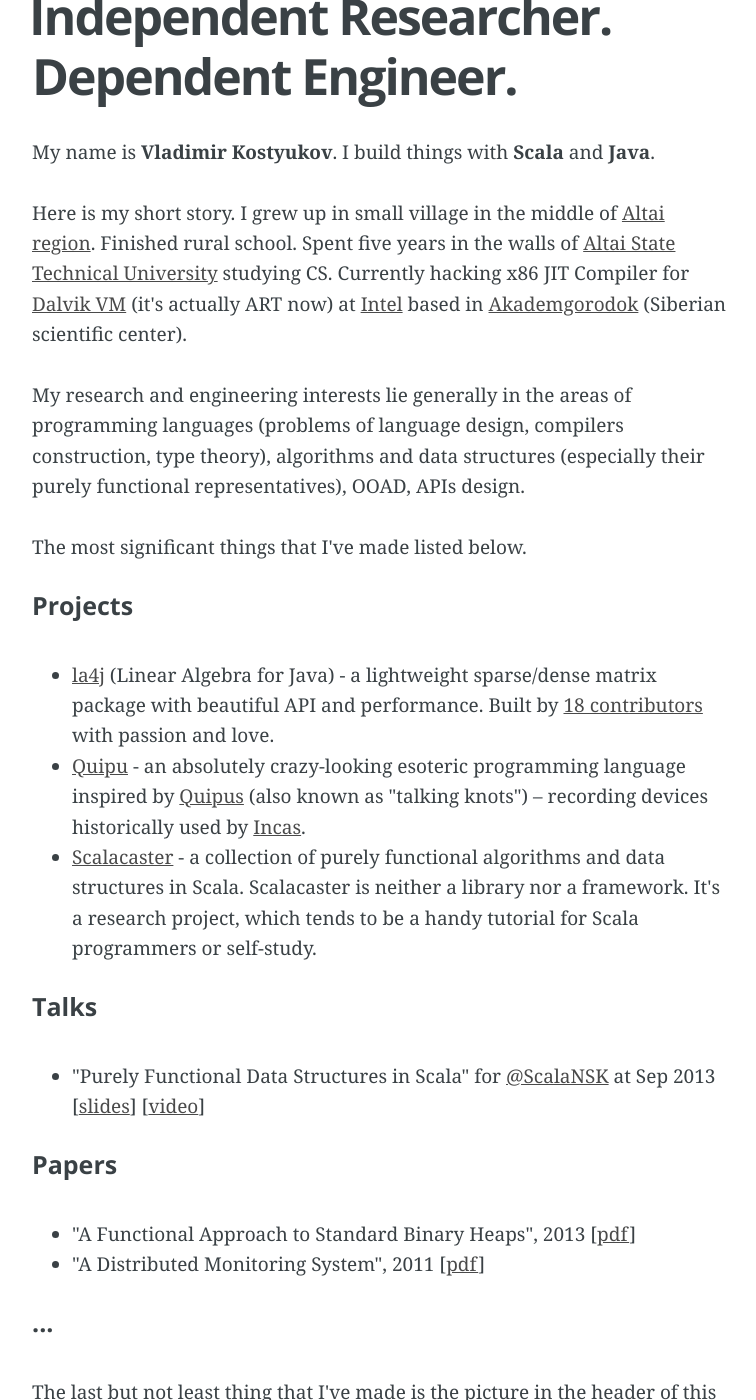
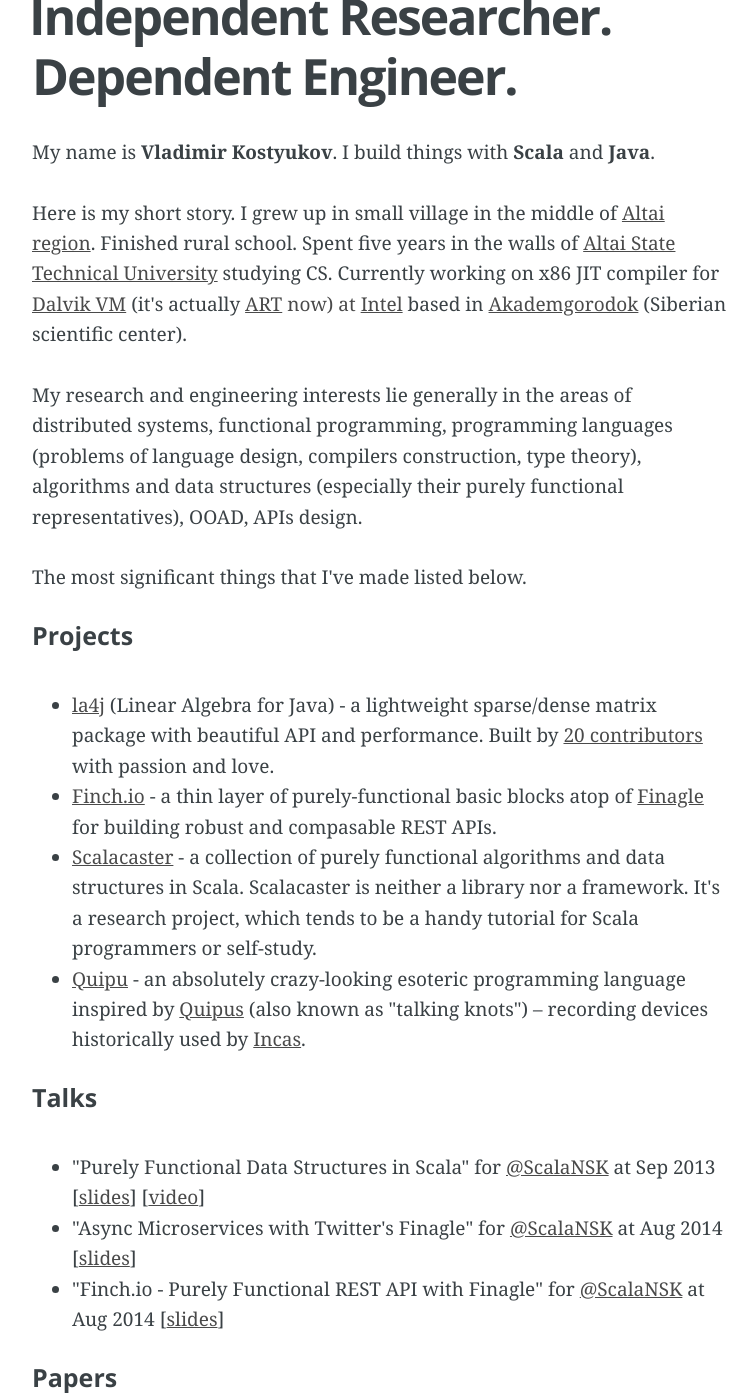
Before and after one commit to vkostyukov/vkostyukov.github.com, a Jekyll site: the page built from about/index.html, in a window 1280 px wide and 1400 px high, scrolled down 284 px. Shown: the whole window, without its empty margins (258-1014 px from the left). Built offline with Jekyll 4.4.1, drawn with Linux system fonts in a browser that asks for light colours; Markdown is read by kramdown in place of the engine named in the settings.

Commit message:
Add talks

```diff
--- a/about/index.html
+++ b/about/index.html
@@ -9,11 +9,11 @@ title: Independent Researcher. Dependent Engineer.
   </p>
   </p>
     Here is my short story. I grew up in small village in the middle of <a href="http://en.wikipedia.org/wiki/Altai_Krai">Altai region</a>. Finished rural school. Spent five years in the walls of <a href="http://altstu.ru">Altai State Technical University</a> studying CS.
-    Currently hacking x86 JIT Compiler for <a href="http://en.wikipedia.org/wiki/Dalvik_(software)">Dalvik VM</a> (it's actually ART now) at <a href="http://intel.com">Intel</a> based in <a href="http://en.wikipedia.org/wiki/Akademgorodok">Akademgorodok</a> (Siberian scientific center).
+    Currently working on x86 JIT compiler for <a href="http://en.wikipedia.org/wiki/Dalvik_(software)">Dalvik VM</a> (it's actually <a href="http://en.wikipedia.org/wiki/Android_Runtime">ART<a/> now) at <a href="http://intel.com">Intel</a> based in <a href="http://en.wikipedia.org/wiki/Akademgorodok">Akademgorodok</a> (Siberian scientific center).
   </p>
 
   <p>
-    My research and engineering interests lie generally in the areas of programming languages (problems of language design, compilers construction, type theory), algorithms and data structures (especially their purely functional representatives), OOAD, APIs design.
+    My research and engineering interests lie generally in the areas of distributed systems, functional programming, programming languages (problems of language design, compilers construction, type theory), algorithms and data structures (especially their purely functional representatives), OOAD, APIs design.
   </p>
 
   <p>
@@ -23,16 +23,21 @@ title: Independent Researcher. Dependent Engineer.
   <p>
     <ul>
       <li>
-        <a href="http://la4j.org/">la4j</a> (Linear Algebra for Java) - a lightweight sparse/dense matrix package with beautiful API and performance. Built by <a href="https://github.com/vkostyukov/la4j/graphs/contributors">18 contributors</a> with passion and love.
+        <a href="http://la4j.org/">la4j</a> (Linear Algebra for Java) - a lightweight sparse/dense matrix package with beautiful API and performance. Built by <a href="https://github.com/vkostyukov/la4j/graphs/contributors">20 contributors</a> with passion and love.
+      </li>
+
+      <li>
+        <a href="https://github.com/finagle/finch">Finch.io</a> - a thin layer of purely-functional basic blocks atop of <a href="https://twitter.github.io/finagle/">Finagle</a> for building robust and compasable REST APIs.
+      </li>
+
+      <li>
+        <a href="https://github.com/vkostyukov/scalacaster">Scalacaster</a> - a collection of purely functional algorithms and data structures in Scala. Scalacaster is neither a library nor a framework. It's a research project, which tends to be a handy tutorial for Scala programmers or self-study.
       </li>
 
       <li>
         <a href="http://esolangs.org/wiki/Quipu">Quipu</a> - an absolutely crazy-looking esoteric programming language inspired by <a href="http://en.wikipedia.org/wiki/Quipu">Quipus</a> (also known as "talking knots") – recording devices historically used by <a href="http://en.wikipedia.org/wiki/Inca_Empire">Incas</a>.
       </li>
 
-      <li>
-        <a href="https://github.com/vkostyukov/scalacaster">Scalacaster</a> - a collection of purely functional algorithms and data structures in Scala. Scalacaster is neither a library nor a framework. It's a research project, which tends to be a handy tutorial for Scala programmers or self-study.
-      </li>
     </ul>
 
   <h5> Talks </h5>
@@ -40,6 +45,14 @@ title: Independent Researcher. Dependent Engineer.
     <ul>
       <li>
         "Purely Functional Data Structures in Scala" for <a href="http://www.meetup.com/ScalaNsk/">@ScalaNSK</a> at Sep 2013 [<a href="http://www.slideshare.net/vkostyukov/purely-functional-data-structures-in-scala-26175521">slides</a>] [<a href="http://www.youtube.com/watch?v=fWnaW3CP7OI">video</a>]
+      </li>
+
+      <li>
+        "Async Microservices with Twitter's Finagle" for <a href="http://www.meetup.com/ScalaNsk/">@ScalaNSK</a> at Aug 2014 [<a href="http://www.slideshare.net/vkostyukov/async-microservices-with-twitters-finagle">slides</a>]
+      </li>
+
+      <li>
+        "Finch.io - Purely Functional REST API with Finagle" for <a href="http://www.meetup.com/ScalaNsk/">@ScalaNSK</a> at Aug 2014 [<a href="http://www.slideshare.net/vkostyukov/finchio-purely-functional-rest-api-with-finagle">slides</a>]
       </li>
     </ul>
   </p>
```
